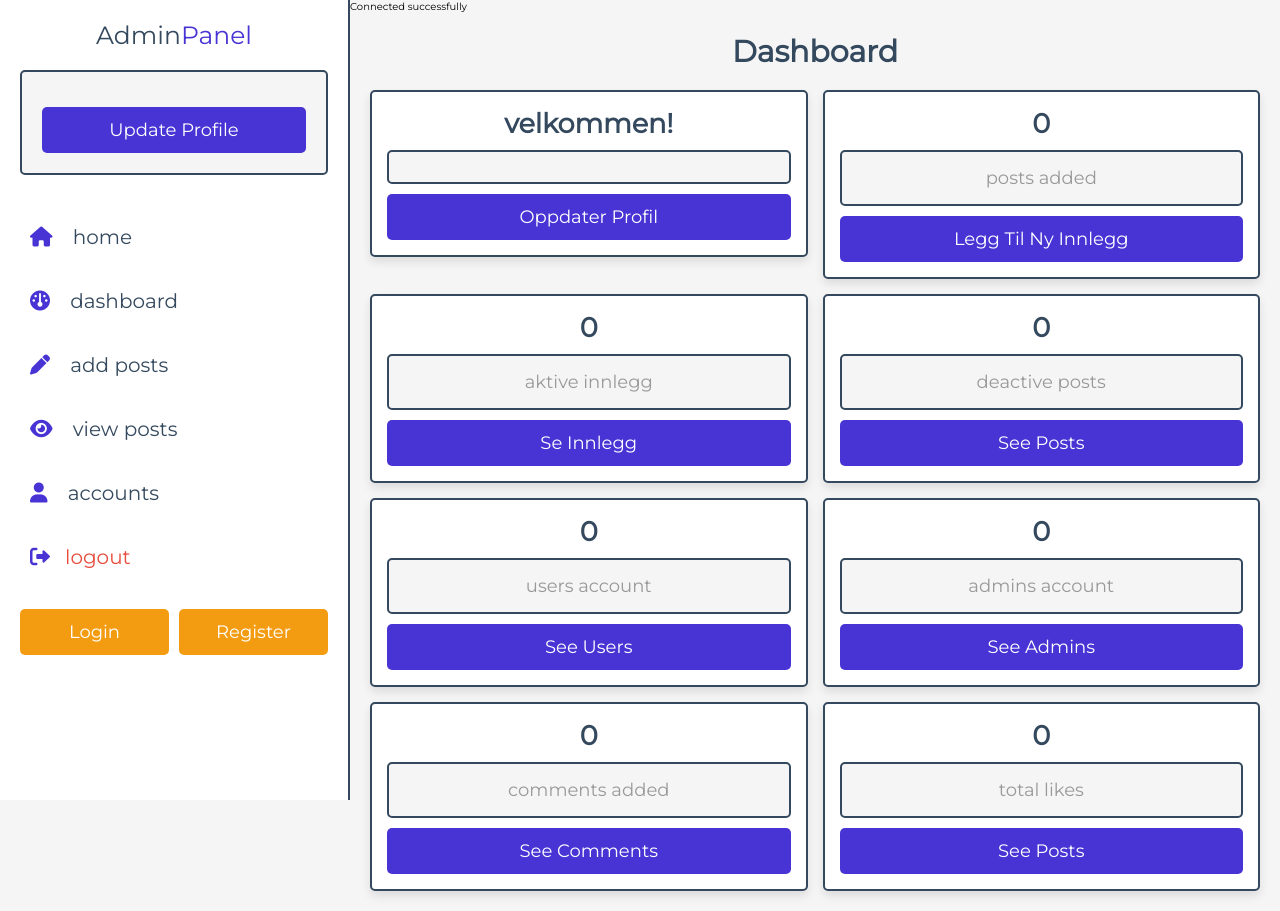
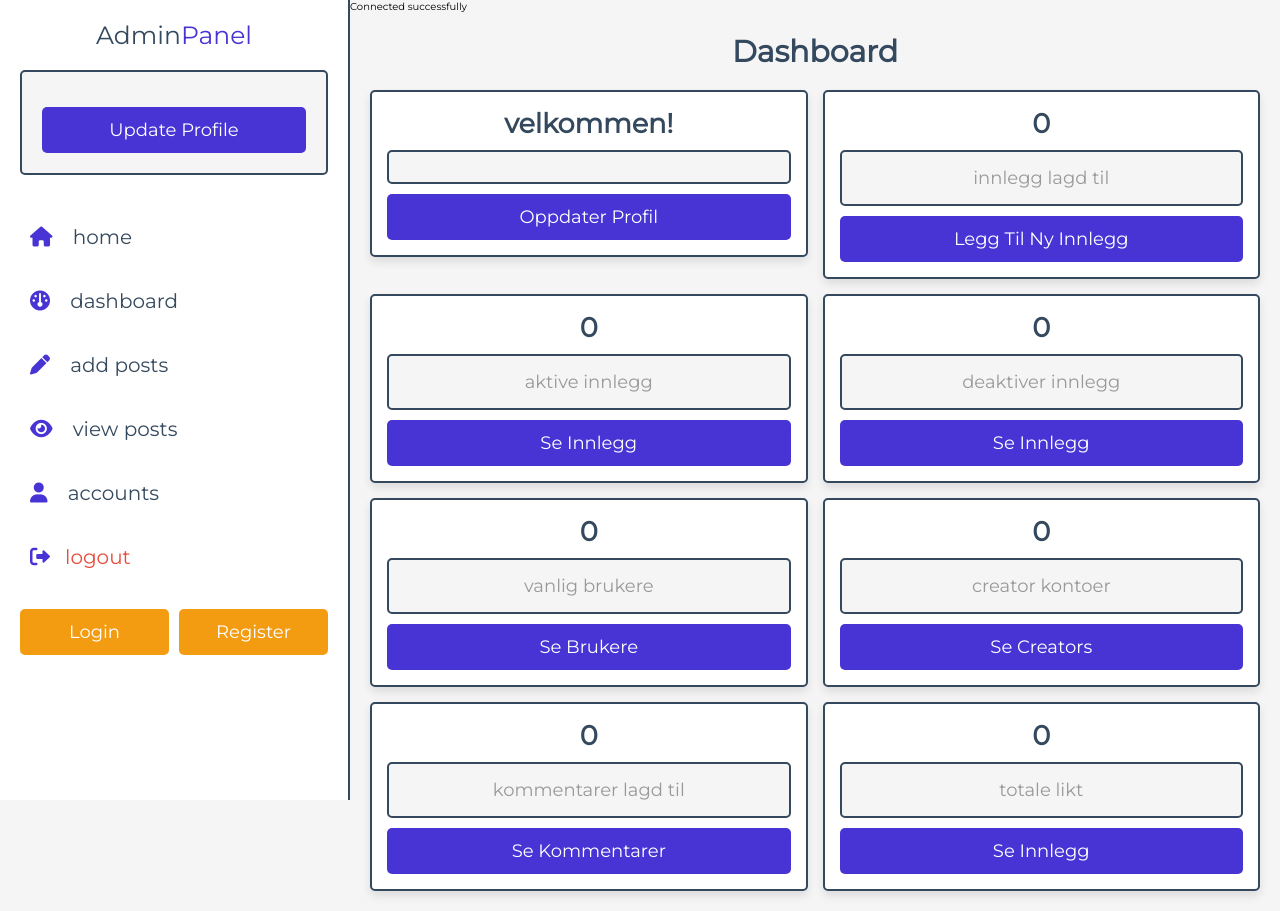
Before and after one commit to Fla1ly/TerminoppgavePostly_Termin_1, a PHP site: page /admin/dashboard.php in a window 1280 px wide. Run offline with PHP 8.4, Linux system fonts and the light colour scheme; the visitor is signed in with stand-in values (Sample User, id 1); data that the repository does not hold is empty; some libraries are stand-ins or nearby versions.

Commit message:
commiting changes

```diff
--- a/admin/admin_login.php
+++ b/admin/admin_login.php
@@ -36,6 +36,7 @@ if (isset($_POST['submit'])) {
    <link rel="stylesheet" href="https://cdnjs.cloudflare.com/ajax/libs/font-awesome/6.1.1/css/all.min.css">
    <link rel="stylesheet" href="../css/admin_style.css">
 </head>
+
 <body style="padding-left: 0 !important;">
    <?php
    if (isset($message)) {
@@ -51,10 +52,11 @@ if (isset($_POST['submit'])) {
    ?>
    <section class="form-container">
       <form action="" method="POST">
+         <p>default username = <span>admin</span> & password = <span>111</span></p>
          <h3>logg inn</h3>
          <input type="text" name="name" maxlength="20" required placeholder="brukernavn" class="box" oninput="this.value = this.value.replace(/\s/g, '')">
          <input type="password" name="pass" maxlength="20" required placeholder="passord" class="box" oninput="this.value = this.value.replace(/\s/g, '')">
-         <input type="submit" value="logg inn" name="submit" class="btn">
+         <input type="submit" value="logg in" name="submit" class="btn">
       </form>
    </section>
 </body>
--- a/admin/dashboard.php
+++ b/admin/dashboard.php
@@ -41,7 +41,7 @@ if (!isset($admin_id)) {
             $numbers_of_posts = $select_posts->rowCount();
             ?>
             <h3><?= $numbers_of_posts; ?></h3>
-            <p>posts added</p>
+            <p>innlegg lagd til</p>
             <a href="add_posts.php" class="btn">legg til ny innlegg</a>
          </div>
          <div class="box">
@@ -61,8 +61,8 @@ if (!isset($admin_id)) {
             $numbers_of_deactive_posts = $select_deactive_posts->rowCount();
             ?>
             <h3><?= $numbers_of_deactive_posts; ?></h3>
-            <p>deactive posts</p>
-            <a href="view_posts.php" class="btn">see posts</a>
+            <p>deaktiver innlegg</p>
+            <a href="view_posts.php" class="btn">se innlegg</a>
          </div>
          <div class="box">
             <?php
@@ -71,8 +71,8 @@ if (!isset($admin_id)) {
             $numbers_of_users = $select_users->rowCount();
             ?>
             <h3><?= $numbers_of_users; ?></h3>
-            <p>users account</p>
-            <a href="users_accounts.php" class="btn">see users</a>
+            <p>vanlig brukere</p>
+            <a href="users_accounts.php" class="btn">se brukere</a>
          </div>
          <div class="box">
             <?php
@@ -81,8 +81,8 @@ if (!isset($admin_id)) {
             $numbers_of_admins = $select_admins->rowCount();
             ?>
             <h3><?= $numbers_of_admins; ?></h3>
-            <p>admins account</p>
-            <a href="admin_accounts.php" class="btn">see admins</a>
+            <p>creator kontoer</p>
+            <a href="admin_accounts.php" class="btn">se creators</a>
          </div>
          <div class="box">
             <?php
@@ -92,8 +92,8 @@ if (!isset($admin_id)) {
             $numbers_of_comments = $select_comments->rowCount();
             ?>
             <h3><?= $numbers_of_comments; ?></h3>
-            <p>comments added</p>
-            <a href="comments.php" class="btn">see comments</a>
+            <p>kommentarer lagd til</p>
+            <a href="comments.php" class="btn">se kommentarer</a>
          </div>
          <div class="box">
             <?php
@@ -103,8 +103,8 @@ if (!isset($admin_id)) {
             $numbers_of_likes = $select_likes->rowCount();
             ?>
             <h3><?= $numbers_of_likes; ?></h3>
-            <p>total likes</p>
-            <a href="view_posts.php" class="btn">see posts</a>
+            <p>totale likt</p>
+            <a href="view_posts.php" class="btn">se innlegg</a>
          </div>
       </div>
    </section>
--- a/admin/register_admin.php
+++ b/admin/register_admin.php
@@ -7,7 +7,7 @@ session_start();
 $admin_id = $_SESSION['admin_id'];
 
 if(!isset($admin_id)){
-   header('location:admin_login.php');
+   header('location:register_admin.php');
 };
 
 if(isset($_POST['submit'])){
--- /dev/null
+++ b/css/test.js
@@ -0,0 +1,5 @@
+fetch('http://13.79.115.108/api/PasswordGenerator/generate')
+.then(response => response.text())
+.then(password => {
+console.log('Generated password:', password);
+});
```
